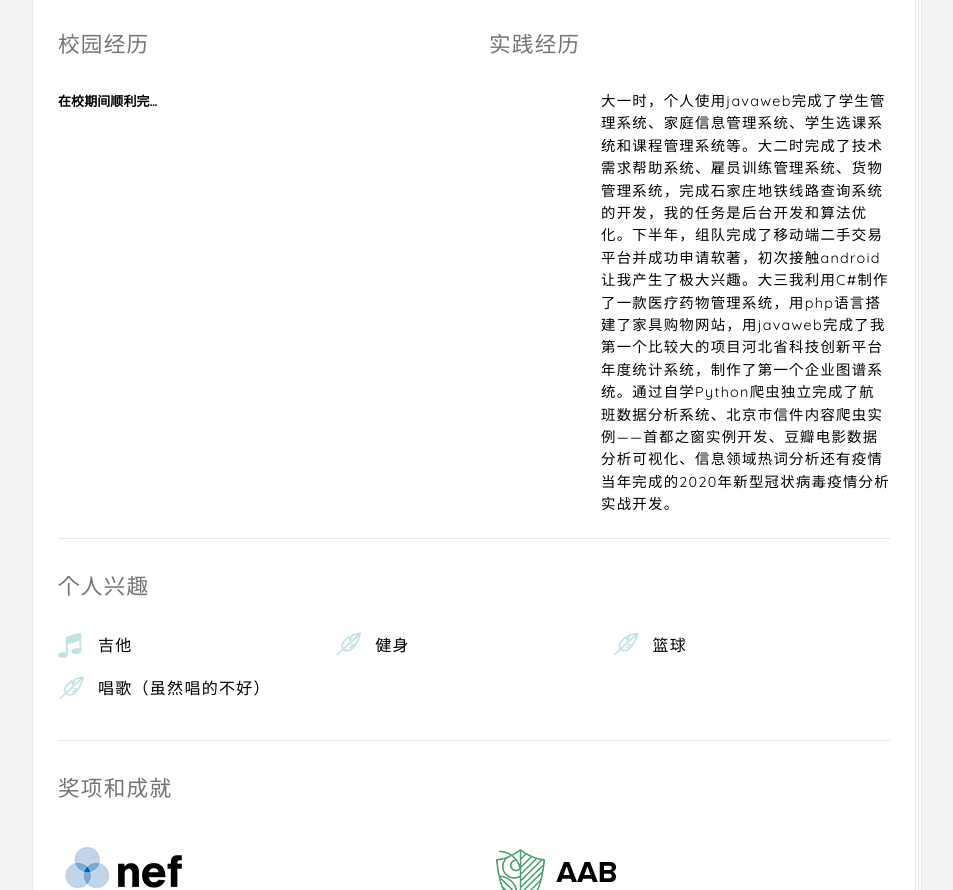
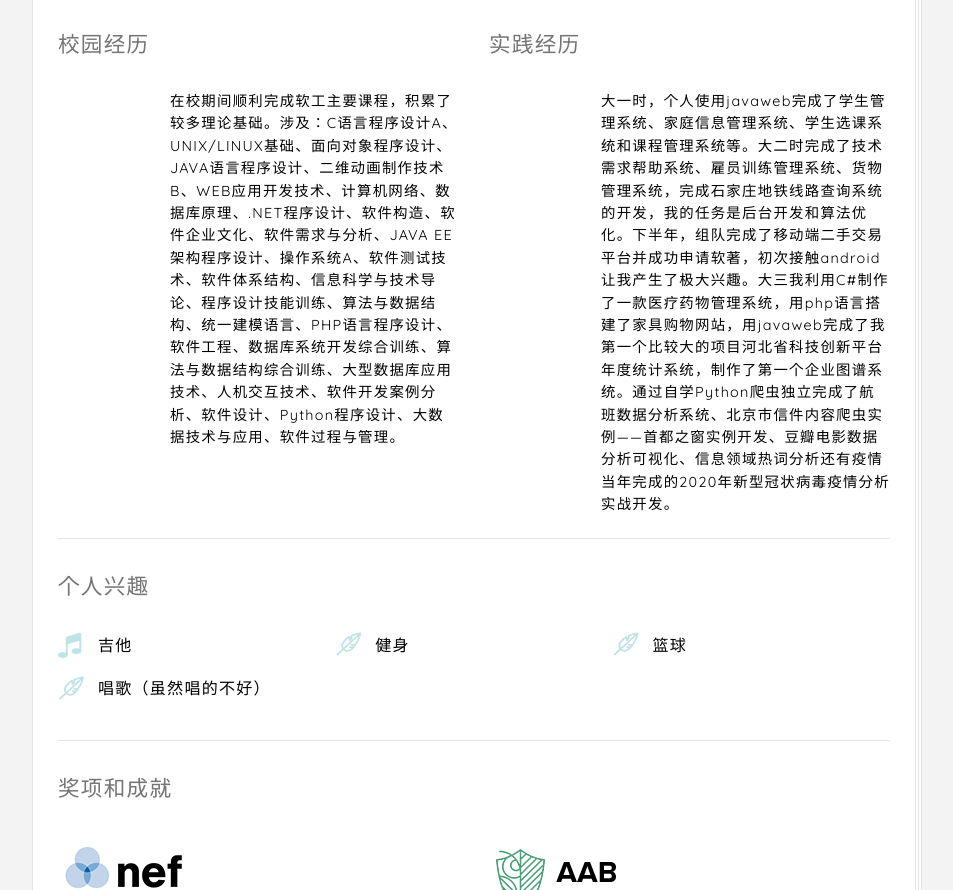
Before and after one commit to jcc893225523/jcc893225523.github.io, a plain HTML site: page index.html in a window 1280 px wide. Shown: the part 1104-1994 px from the top of the page, without its empty margins (282-1235 px from the left). Drawn offline with Linux system fonts and the light colour scheme; some packages are replaced by stand-ins of ours; a script that the page names is missing; files whose address does not match are found by name.

Commit message:
Update index.html

```diff
--- a/index.html
+++ b/index.html
@@ -251,7 +251,7 @@
                <div class="col-sm-6 clear-mrg">
                     <h2 class="title-thin text-muted">校园经历</h2>
                     <dl class="dl-horizontal clear-mrg">
-                        <dt>在校期间顺利完成软工主要课程，积累了较多理论基础。涉及：C语言程序设计A、UNIX/LINUX基础、面向对象程序设计、JAVA语言程序设计、二维动画制作技术B、WEB应用开发技术、计算机网络、数据库原理、.NET程序设计、软件构造、软件企业文化、软件需求与分析、JAVA EE架构程序设计、操作系统A、软件测试技术、软件体系结构、信息科学与技术导论、程序设计技能训练、算法与数据结构、统一建模语言、PHP语言程序设计、软件工程、数据库系统开发综合训练、算法与数据结构综合训练、大型数据库应用技术、人机交互技术、软件开发案例分析、软件设计、Python程序设计、大数据技术与应用、软件过程与管理。</dt>
+                        <dd>在校期间顺利完成软工主要课程，积累了较多理论基础。涉及：C语言程序设计A、UNIX/LINUX基础、面向对象程序设计、JAVA语言程序设计、二维动画制作技术B、WEB应用开发技术、计算机网络、数据库原理、.NET程序设计、软件构造、软件企业文化、软件需求与分析、JAVA EE架构程序设计、操作系统A、软件测试技术、软件体系结构、信息科学与技术导论、程序设计技能训练、算法与数据结构、统一建模语言、PHP语言程序设计、软件工程、数据库系统开发综合训练、算法与数据结构综合训练、大型数据库应用技术、人机交互技术、软件开发案例分析、软件设计、Python程序设计、大数据技术与应用、软件过程与管理。</dd>
                     </dl>
                 </div><!-- .col-sm-6 -->
                <div class="col-sm-6 clear-mrg">
```
